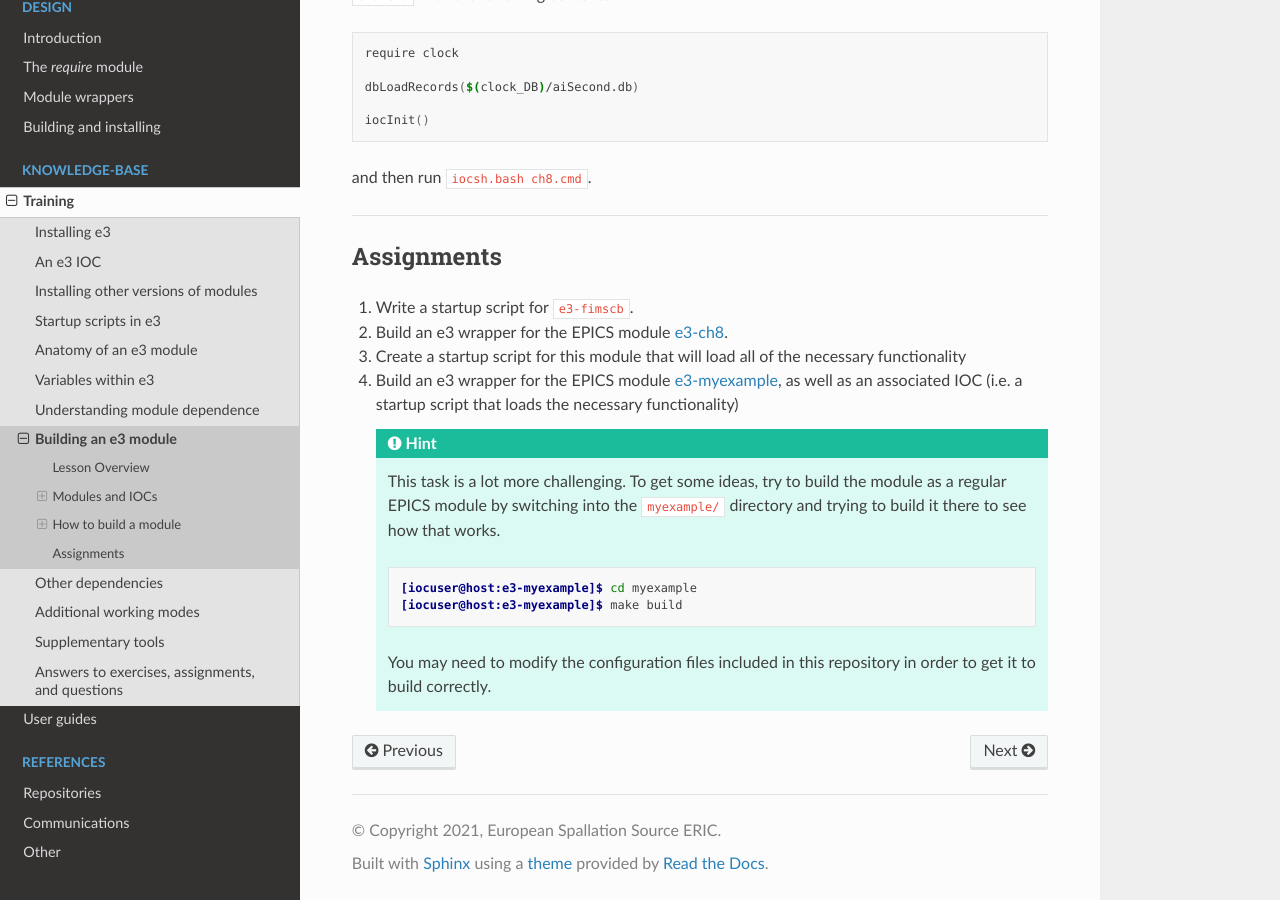
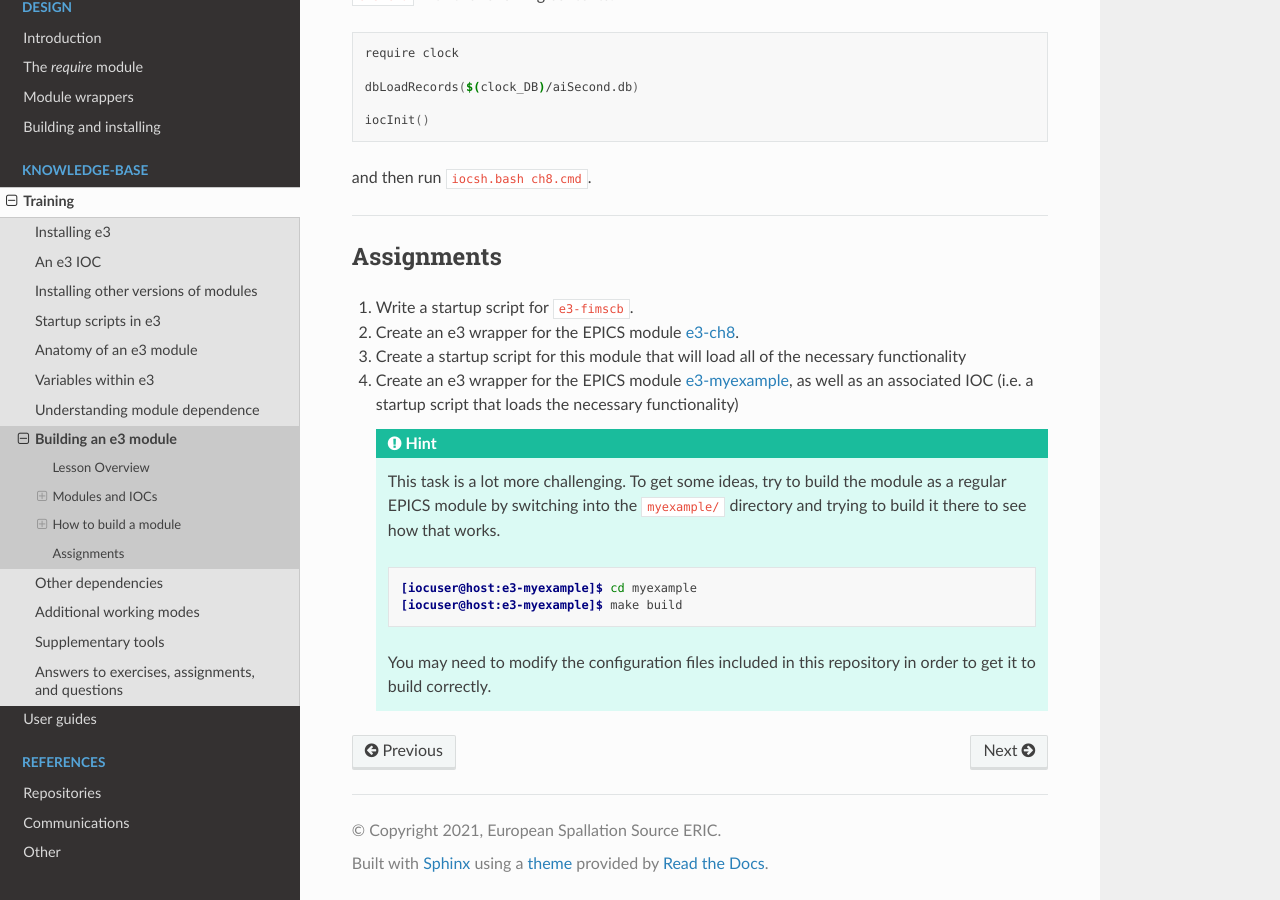
Before and after one commit to ttkorhonen/e3pages, a Sphinx documentation site: the page built from docs/kb/training/workbook/8_building_modules.md, in a window 1280 px wide and 900 px high, scrolled down 7811 px. Built offline with Sphinx 7.4.7 and the Read the Docs theme 2.0.0, drawn with Linux system fonts in a browser that asks for light colours; some of the changed text lies outside the part shown.

Commit message:
Some comments addressed

```diff
--- a/docs/kb/training/workbook/8_building_modules.md
+++ b/docs/kb/training/workbook/8_building_modules.md
@@ -345,9 +345,9 @@
 ##  Assignments
 
 1. Write a startup script for `e3-fimscb`.
-2. Build an e3 wrapper for the EPICS module [e3-ch8](https://github.com/icshwi/ch8).
+2. Create an e3 wrapper for the EPICS module [e3-ch8](https://gitlab.esss.lu.se/epics-modules/training/ch8).
 3. Create a startup script for this module that will load all of the necessary functionality
-4. Build an e3 wrapper for the EPICS module [e3-myexample](https://github.com/icshwi/myexample), as well as an associated IOC
+4. Create an e3 wrapper for the EPICS module [e3-myexample](https://gitlab.esss.lu.se/epics-modules/training/myexample), as well as an associated IOC
    (i.e. a startup script that loads the necessary functionality)
    :::{hint}
    This task is a lot more challenging. To get some ideas, try to build the module as a regular EPICS module
```
Also changed, not shown: other parts of docs/kb/training/workbook/8_building_modules.md (+2 -2 lines).
